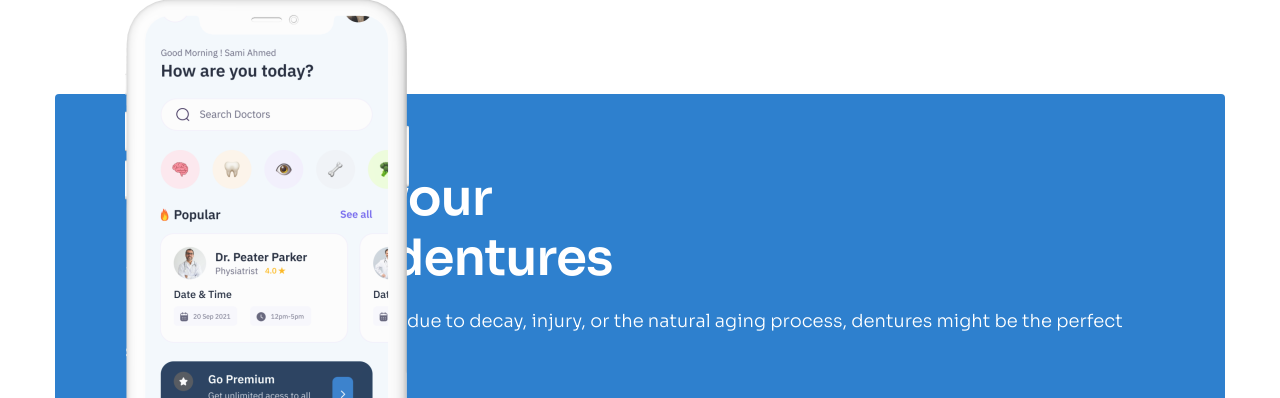
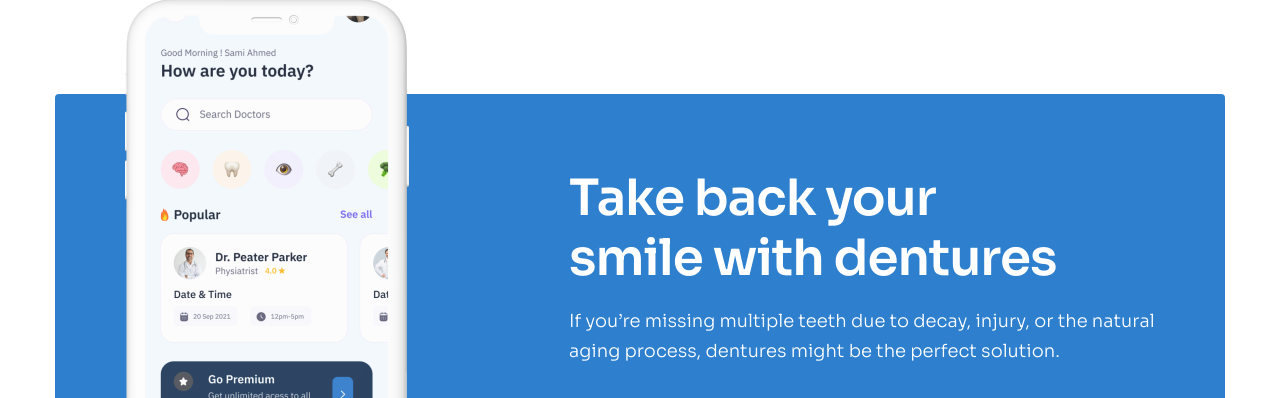
Before and after one commit to robodien/figma-to-html-3-responsive, a plain HTML site: page index.html in a window 1280 px wide. Shown: the part 4420-4818 px from the top of the page. Drawn offline with nearby package versions, Linux system fonts and the light colour scheme.

Commit message:
edit install__content

```diff
--- a/assets/style.css
+++ b/assets/style.css
@@ -424,7 +424,7 @@ a {
   bottom: 0;
 }
 .install__content {
-  min-width: 586px;
+  max-width: 586px;
 }
 .install__heading {
   max-width: 489px;
```
